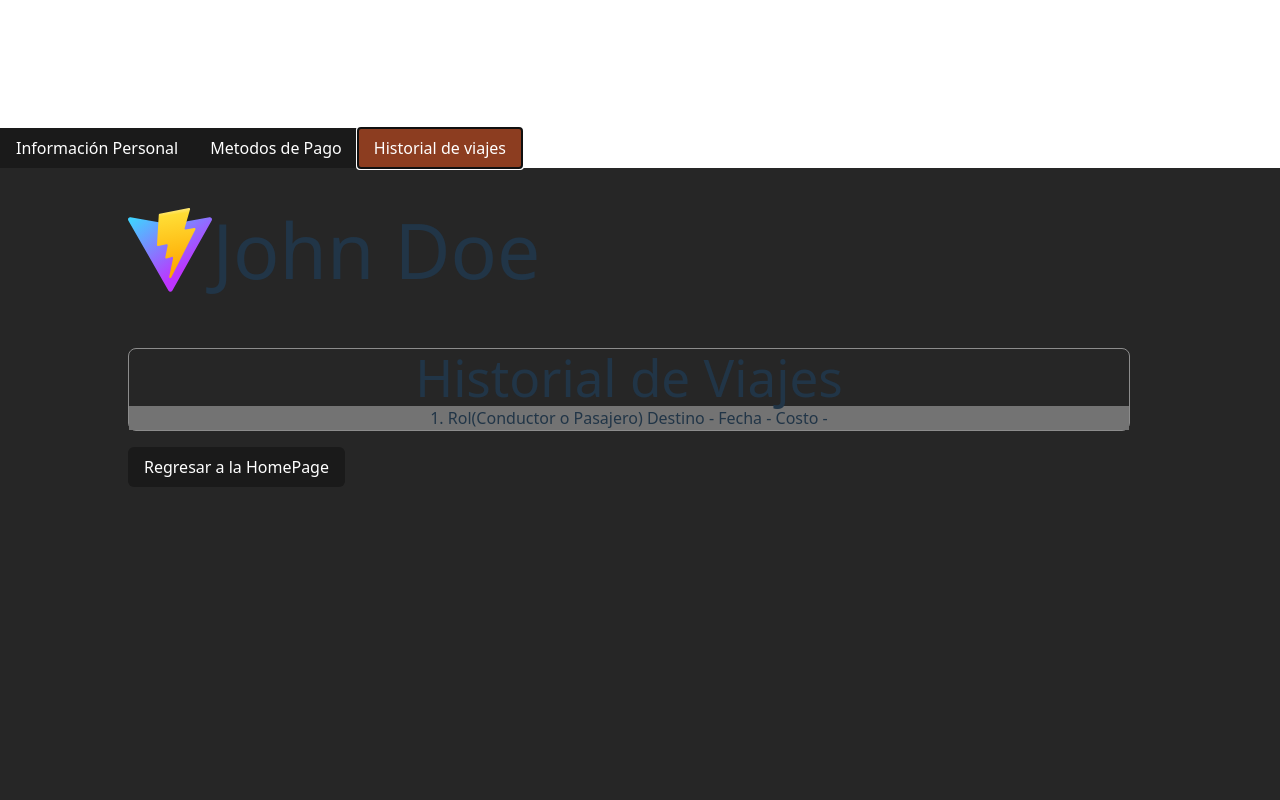
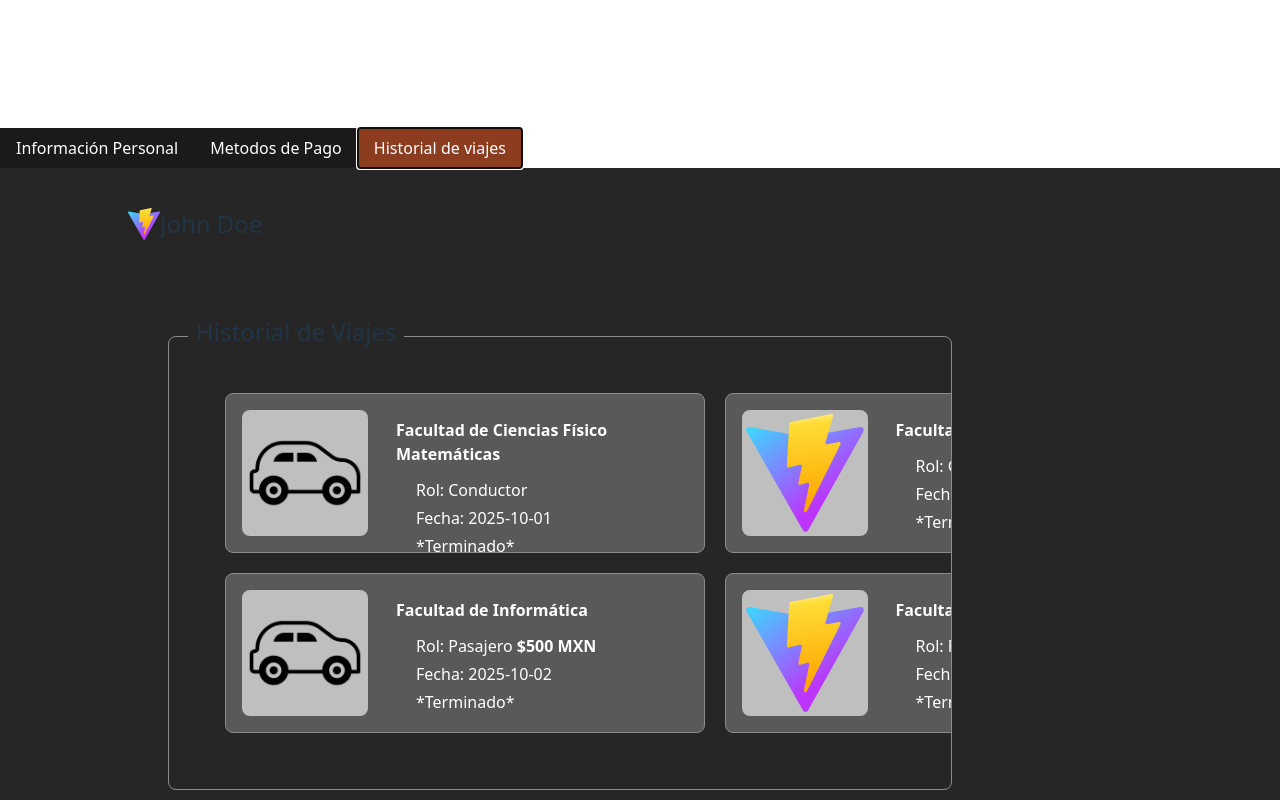
Before and after one commit to FredPota/RoadPartners-project, a React (Vite) app: page /profile in a window 1280 px wide. Both pictures are taken after a click on the button "Historial de viajes". Shown: the top 800 px of the page. Built offline with nearby package versions, Linux system fonts and the light colour scheme.

Commit message:
Se añadio el frontEnd del historial de viajes

```diff
--- a/src/assets/containers.css
+++ b/src/assets/containers.css
@@ -1,5 +1,21 @@
 @import "tailwindcss";
 @import "./palleteColors.css";
+
+/*Contenedores Genericos*/
+
+.multiple-info-container {
+    @apply w-full
+    flex flex-row justify-evenly gap-4
+}
+
+
+.focus-info {
+    @apply w-full
+    flex flex-col
+    p-6
+    text-3xl
+    font-semibold
+}
 
 .nav-btns {
   @apply flex flex-row;
@@ -50,14 +66,14 @@
 
 .profile-page {
     @apply mt-[10%]
-    h-screen
+    h-full
 
 }
 
 #profile-container {
     @apply flex flex-col items-start gap-4
     bg-[#262626] w-screen
-    pl-[10%] h-screen
+    pl-[10%] h-full
     py-10
     ;
 }
@@ -89,3 +105,98 @@
     @apply w-screen
 
 }
+
+/*Estilos Historial de Viajes*/
+
+.travel-history-container {
+    @apply w-3/4
+    max-w-400
+    p-10
+    flex flex-col items-start
+    /* border-1 border-PageLight-300 */
+    rounded-lg
+}
+
+.travel-history-list {
+    @apply
+    grid
+    grid-rows-2
+    grid-flow-col
+    gap-5
+    w-full
+    h-full
+    p-14
+    border border-PageLight-300
+    rounded-lg
+    overflow-x-auto
+    snap-x
+}
+
+.travel-history-card {
+    @apply flex flex-row items-start gap-2
+    bg-PageLight-100 p-4
+    rounded-lg
+    text-white
+    h-40
+    text-start
+    w-120
+    border-1 border-PageLight-300
+
+    flex-shrink-0
+
+    transition-all duration-200
+    ease-in-out
+    hover:bg-PageLight-200
+    hover:inset-ring
+    hover:inset-ring-white
+
+}
+
+
+.img-travel-history-card {
+    @apply w-auto h-full object-cover rounded-lg
+    p-1
+    bg-PageLight-500
+}
+
+.travel-history-card-content {
+    @apply text-base
+    first:font-semibold
+    first:ml-5
+    first:py-2
+    ml-10
+
+}
+
+/*Estilos Detalles del viaje*/
+
+.modal-overlay {
+    @apply fixed inset-0
+    flex items-center justify-center
+    bg-black/50
+    z-50;
+}
+
+.travel-modal {
+    @apply w-120
+    p-8
+    flex flex-col gap-4
+    bg-PageLight-100
+    border border-PageLight-300
+    rounded-lg
+    text-white
+    shadow-lg;
+}
+
+.travel-modal-title {
+    @apply text-2xl font-semibold;
+}
+
+.modal-close-button {
+    @apply mt-4
+    p-2
+    bg-PageGreen-950
+    rounded-md
+    hover:opacity-80
+    transition;
+}
--- a/src/assets/index.css
+++ b/src/assets/index.css
@@ -30,10 +30,10 @@ body {
   min-height: 100vh;
 }
 
-h1 {
+/* h1 {
   font-size: 3.2em;
   line-height: 1.1;
-}
+} */
 
 button {
   border-radius: 8px;
--- a/src/assets/loginPage.css
+++ b/src/assets/loginPage.css
@@ -15,7 +15,8 @@
   text-PageLight-100
   rounded-lg shadow-lg
   p-12
-  gap-8;
+  gap-8
+  w-100;
 
 }
 .login-form {
@@ -76,9 +77,14 @@
   ;
 }
 
-.subtitle-form {
+/* .subtitle-form {
   @apply text-lg
   self-start pl-7 ;
+} */
+
+.subtitle-form {
+  @apply text-2xl absolute left-15 top-5
+  self-start px-2 ;
 }
 
 .text-tiny {
--- /dev/null
+++ b/src/components/travel-details.jsx
@@ -0,0 +1,45 @@
+function TravelDetails({selectedTravel, setSelectedTravel}) {
+    return(
+        <div className="modal-overlay">
+
+            <div className="travel-modal">
+
+
+                <h2 className="travel-modal-title">
+                    Detalles de tu Viaje
+                </h2>
+
+                <div id="travel-id ">
+                    <p><span className="font-semibold">ID del viaje:</span> {selectedTravel.id}</p>
+                </div>
+
+                <div className="flex flex-col gap-5 divide-y">
+                    <p><span className="font-semibold">Rol:</span> {selectedTravel.rol}</p>
+                    <p><span className="font-semibold">Destino:</span> {selectedTravel.destino}</p>
+                    <div className="multiple-info-container">
+                        <p><span className="font-semibold">Fecha: {selectedTravel.fecha}</span></p>
+                        <p><span className="font-semibold">Hora: {selectedTravel.hora}</span></p>
+                    </div>
+                    <div className="multiple-info-container">
+                        <p><span className="font-semibold">Pasajeros:</span> {selectedTravel.pasajeros}</p>
+                        <p><span className="font-semibold">Distancia: {selectedTravel.distancia} km</span></p>
+                    </div>
+
+                    <p><span className="focus-info">Costo: ${selectedTravel.costo} MXN</span></p>
+                </div>
+
+
+                <button
+                className="modal-close-button"
+                onClick={() => setSelectedTravel(null)}
+                >
+                Cerrar
+                </button>
+
+            </div>
+
+        </div>
+    );
+};
+
+export default TravelDetails;
--- a/src/components/travelhistory.jsx
+++ b/src/components/travelhistory.jsx
@@ -1,18 +1,88 @@
 import "../assets/containers.css"
 import "../assets/loginPage.css"
+import TravelDetails from "./travel-details.jsx"
+import { useState } from "react";
 
 function TravelHistory() {
 
+    const [selectedTravel, setSelectedTravel] = useState(null);
 
     return(
-        <div className="border border-PageLight-300 rounded-lg">
-            <h1>Historial de Viajes</h1>
-            <ul className="w-250 bg-PageLight-200">
-                <li className="travel-card">
-                    1. Rol(Conductor o Pasajero) Destino - Fecha - Costo -
+        <div className="travel-history-container relative">
+            <h1 className="subtitle-form bg-[#262626]">Historial de Viajes</h1>
+            <ul className="travel-history-list"                                              //viajes de prueba
+                onWheel={(e) => {
+                    e.currentTarget.scrollLeft += e.deltaY;
+                }}
+            >
+                <li className="travel-history-card" onClick={() => setSelectedTravel({id:1, destino: "Facultad de Ciencias Físico Matemáticas", rol: "Conductor", pasajeros: 2, fecha: "2025-10-01", hora: "10:00 am", costo: 40, distancia: 15 , estado: "Terminado" })}>
+                        <img className="img-travel-history-card" src="auto.png" alt="" />
+                        <div className="flex flex-col gap-1">
+                            <p className="travel-history-card-content">Facultad de Ciencias Físico Matemáticas</p>
+                            <p className="travel-history-card-content">Rol: Conductor</p>
+                            <p className="travel-history-card-content">Fecha: 2025-10-01</p>
+                            <p className="travel-history-card-content">*Terminado*</p>
+                        </div>
+
                 </li>
+                <li className="travel-history-card" onClick={() => setSelectedTravel({ id:2 , destino: "Facultad de Informática", rol: "Pasajero", pasajeros: 3, fecha: "2025-10-02", costo: 200, distancia: 17 , estado: "Terminado" })}>
+                        <img className="img-travel-history-card" src="auto.png" alt="" />
+                        <div className="flex flex-col gap-1">
+                            <p className="travel-history-card-content">Facultad de Informática</p>
+                            <p className="travel-history-card-content">Rol: Pasajero <span className="font-semibold">$500 MXN</span></p>
+                            <p className="travel-history-card-content">Fecha: 2025-10-02</p>
+                            <p className="travel-history-card-content">*Terminado*</p>
+                        </div>
+                </li>
+                <li className="travel-history-card">
+                        <img className="img-travel-history-card" src="vite.svg" alt="" />
+                        <div className="flex flex-col gap-1">
+                            <p className="travel-history-card-content">Facultad de Informática</p>
+                            <p className="travel-history-card-content">Rol: Conductor</p>
+                            <p className="travel-history-card-content">Fecha: 2025-10-03</p>
+                            <p className="travel-history-card-content">*Terminado*</p>
+                        </div>
+                </li>
+                <li className="travel-history-card">
+                        <img className="img-travel-history-card" src="vite.svg" alt="" />
+                        <div className="flex flex-col gap-1">
+                            <p className="travel-history-card-content">Facultad de Informática</p>
+                            <p className="travel-history-card-content">Rol: Pasajero <span className="font-semibold">$500 MXN</span></p>
+                            <p className="travel-history-card-content">Fecha: 2025-10-04</p>
+                            <p className="travel-history-card-content">*Terminado*</p>
+                        </div>
+                </li>
+                <li className="travel-history-card">
+                        <img className="img-travel-history-card" src="vite.svg" alt="" />
+                        <div className="flex flex-col gap-1">
+                            <p className="travel-history-card-content">Facultad de Informática</p>
+                            <p className="travel-history-card-content">Rol: Conductor</p>
+                            <p className="travel-history-card-content">Fecha: 2025-10-05</p>
+                            <p className="travel-history-card-content">*Terminado*</p>
+                        </div>
+                </li>
+                <li className="travel-history-card">
+                        <img className="img-travel-history-card" src="vite.svg" alt="" />
+                        <div className="flex flex-col gap-1">
+                            <p className="travel-history-card-content">Facultad de Informática</p>
+                            <p className="travel-history-card-content">Rol: Conductor</p>
+                            <p className="travel-history-card-content">Fecha: 2025-10-05</p>
+                            <p className="travel-history-card-content">*Terminado*</p>
+                        </div>
+                </li>
+                <li className="travel-history-card">
+                        <img className="img-travel-history-card" src="vite.svg" alt="" />
+                        <div className="flex flex-col gap-1">
+                            <p className="travel-history-card-content">Facultad de Informática</p>
+                            <p className="travel-history-card-content">Rol: Conductor</p>
+                            <p className="travel-history-card-content">Fecha: 2025-10-05</p>
+                            <p className="travel-history-card-content">*Terminado*</p>
+                        </div>
+                </li>
+            </ul>
 
-            </ul>
+            {selectedTravel && <TravelDetails selectedTravel={selectedTravel} setSelectedTravel={setSelectedTravel} />}
+
         </div>
 
     );
```
Also changed, not shown: public/auto.png (added).
